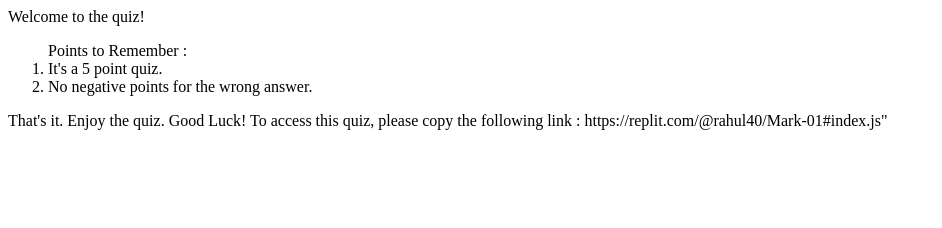
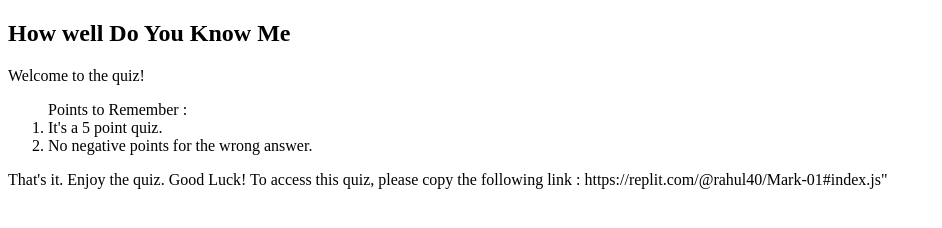
Before and after one commit to rahulmeher23/How-Well-Do-You-Know-Me-CLI, a plain HTML site: page index.html in a window 1280 px wide. Shown: the whole page, without its empty margins (0-942 px from the left). Drawn offline with Linux system fonts and the light colour scheme.

Commit message:
refactor

```diff
--- a/index.html
+++ b/index.html
@@ -7,16 +7,15 @@
     <title>CLI Quiz 1</title>
 </head>
 <body>
-    <title>How Well Do You Know Me</title>
+    <h2> How well Do You Know Me</h2>
+
     Welcome to the quiz!
     <ol>Points to Remember :
-    <li>It's a 5 point quiz. </li>
-    <li>No negative points for the wrong answer.</li>
+       <li>It's a 5 point quiz. </li>
+       <li>No negative points for the wrong answer.</li>
     </ol>
     That's it. Enjoy the quiz. Good Luck!
 
-
-    To access this quiz, please copy the following link :
-    https://replit.com/@rahul40/Mark-01#index.js"
+    To access this quiz, please copy the following link : https://replit.com/@rahul40/Mark-01#index.js"
 </body>
 </html>
```
